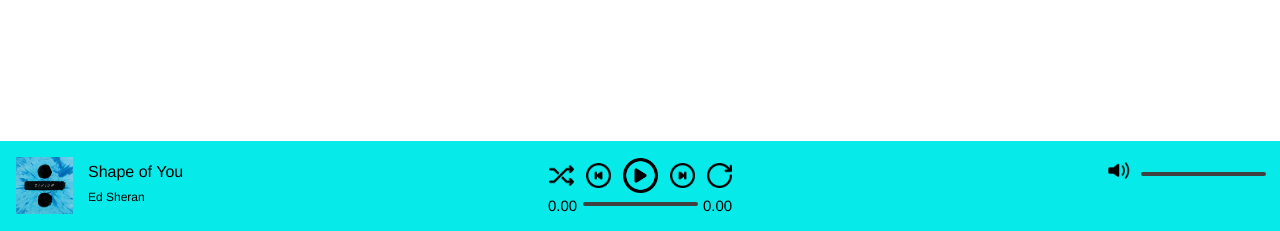
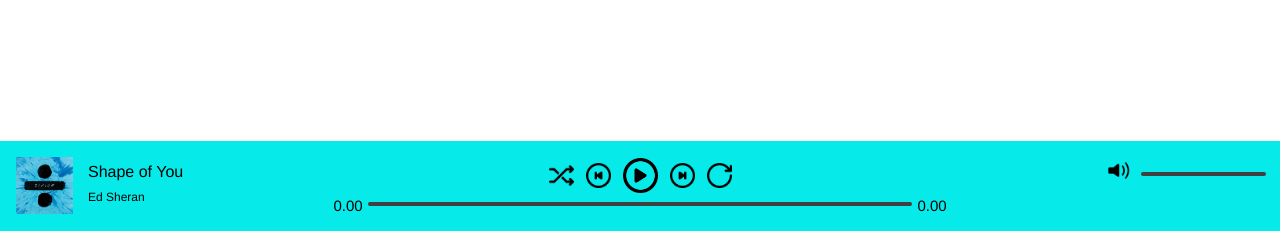
Before and after one commit to Adjagarail/Music_Apps, a PHP site: page / in a window 1280 px wide. Shown: the part 569-800 px from the top of the page. Run offline with PHP 8.4, Linux system fonts and the light colour scheme.

Commit message:
petite correction

```diff
--- a/Css/style.css
+++ b/Css/style.css
@@ -143,3 +143,7 @@ border-radius:2px;
 {
   width: 125px;
 }
+.controleurs
+{
+  width: 100%;
+}
```
